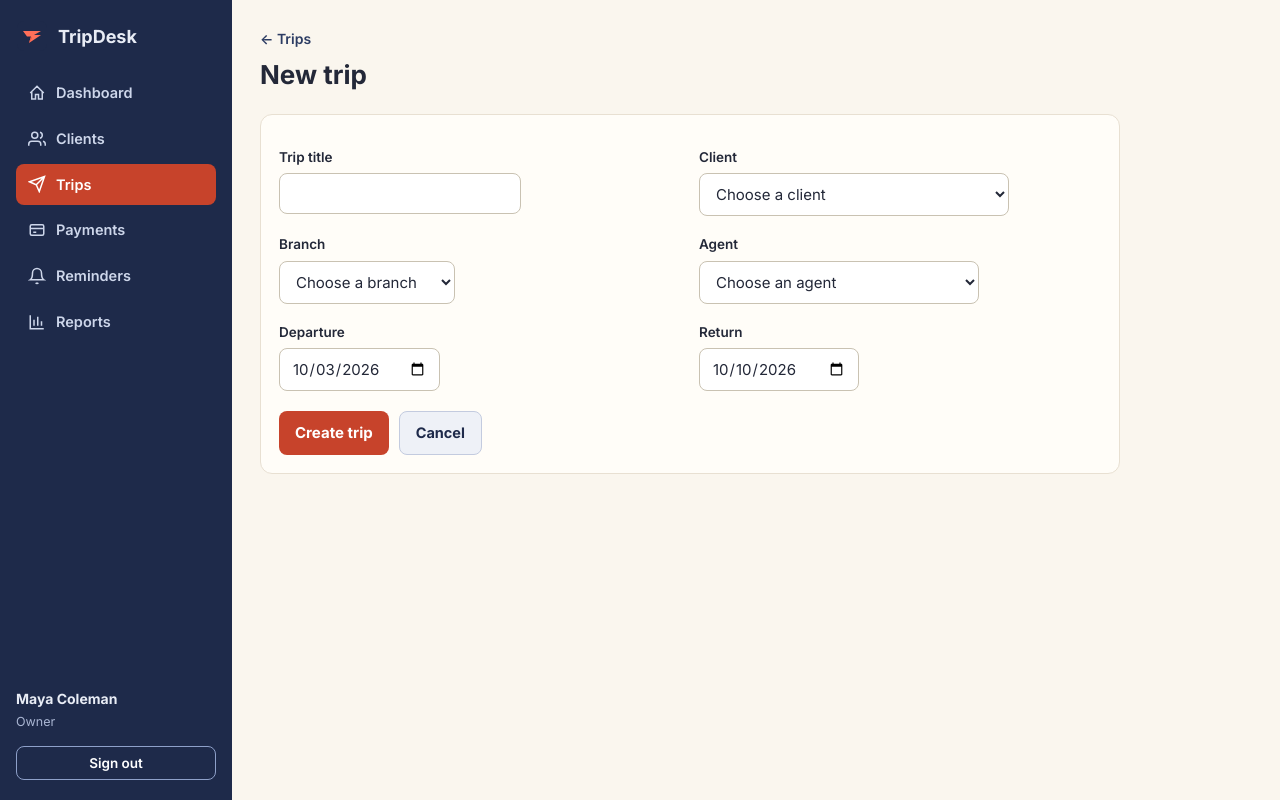
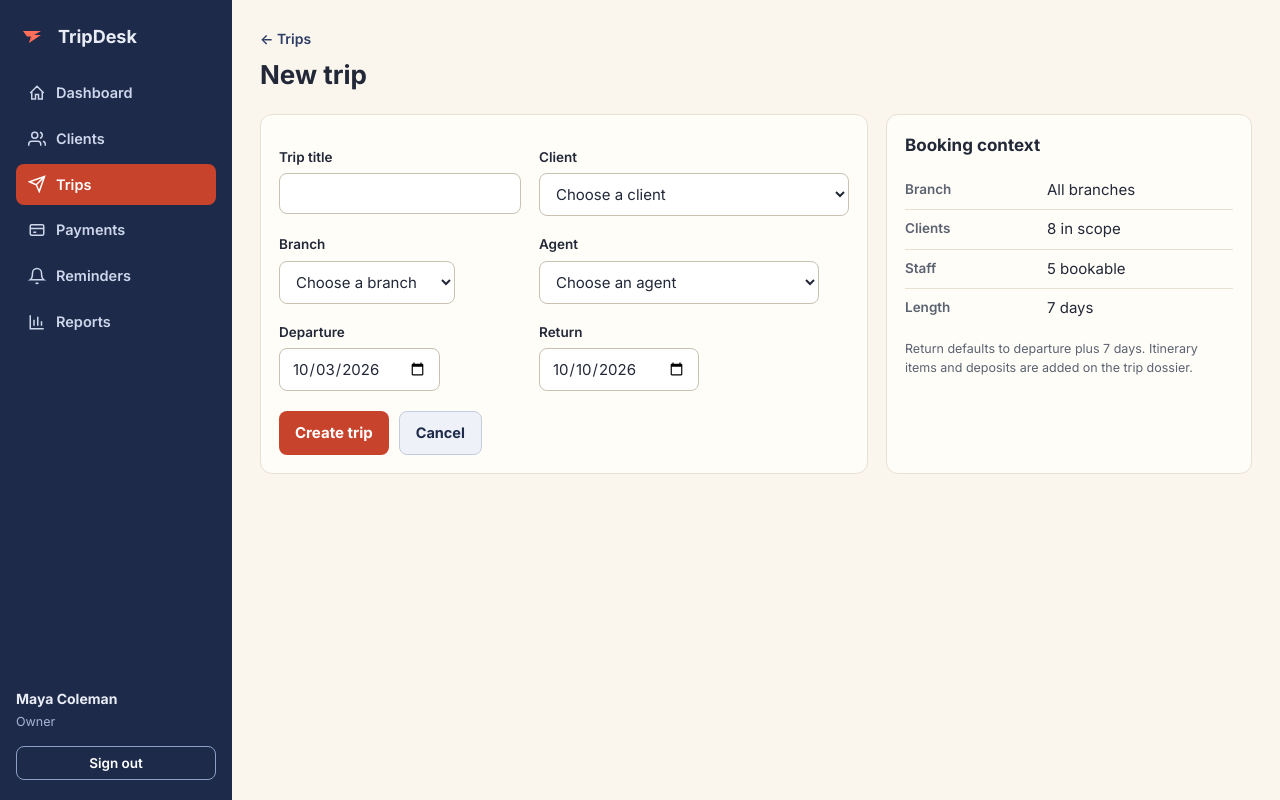
Before and after one commit to KhyleMendoza/tripdesk, a Flask app: page /trips/new in a window 1280 px wide. Run offline with Flask 3, Linux system fonts and the light colour scheme; the visitor is signed in with stand-in values (Sample User, id 1); data comes from the database, SQL or seed files in the repository.

Commit message:
Clarify payments subtitle and improve new-trip form

```diff
--- a/templates/payments/list.html
+++ b/templates/payments/list.html
@@ -4,7 +4,7 @@
 <header class="page-head row">
   <div>
     <h1>Payments</h1>
-    <p class="muted">${{ "{:,.2f}".format(net) }} net collected · ${{ "{:,.2f}".format(collected) }} in · ${{ "{:,.2f}".format(refunded) }} refunded{% if not can_filter and user.branch_name %} · {{ user.branch_name }}{% endif %}</p>
+    <p class="muted">${{ "{:,.2f}".format(collected) }} collected · ${{ "{:,.2f}".format(refunded) }} refunded{% if not can_filter and user.branch_name %} · {{ user.branch_name }}{% endif %}</p>
   </div>
   <a class="btn-primary btn-auto" href="{{ url_for('payment_new') }}">Record payment</a>
 </header>
--- a/templates/trips/form.html
+++ b/templates/trips/form.html
@@ -8,6 +8,7 @@
   </div>
 </header>
 
+<div class="grid-2">
 <section class="card form-card">
   <form method="post" action="{{ url_for('trip_new') }}" novalidate>
     <div class="form-grid">
@@ -67,4 +68,39 @@
     </div>
   </form>
 </section>
+<aside class="card" aria-label="Booking context">
+  <h2>Booking context</h2>
+  <dl class="kv">
+    <div><dt>Branch</dt><dd>{{ context.branch }}</dd></div>
+    <div><dt>Clients</dt><dd>{{ context.clients }} in scope</dd></div>
+    <div><dt>Staff</dt><dd>{{ context.staff }} bookable</dd></div>
+    <div><dt>Length</dt><dd id="trip-length">7 days</dd></div>
+  </dl>
+  <p class="muted small">Return defaults to departure plus 7 days. Itinerary items and deposits are added on the trip dossier.</p>
+</aside>
+</div>
+<script>
+(function () {
+  var dep = document.getElementById("departure_date");
+  var ret = document.getElementById("return_date");
+  var label = document.getElementById("trip-length");
+  function plusDays(iso, days) {
+    var parts = iso.split("-").map(Number);
+    var day = new Date(parts[0], parts[1] - 1, parts[2] + days);
+    function two(n) { return (n < 10 ? "0" : "") + n; }
+    return day.getFullYear() + "-" + two(day.getMonth() + 1) + "-" + two(day.getDate());
+  }
+  function refresh(defaultReturn) {
+    if (!dep.value) return;
+    if (defaultReturn && (!ret.value || ret.value < dep.value)) ret.value = plusDays(dep.value, 7);
+    if (label && dep.value && ret.value && ret.value >= dep.value) {
+      var nights = Math.round((new Date(ret.value) - new Date(dep.value)) / 86400000);
+      label.textContent = nights + (nights === 1 ? " day" : " days");
+    }
+  }
+  dep.addEventListener("change", function () { refresh(true); });
+  ret.addEventListener("change", function () { refresh(false); });
+  refresh(false);
+})();
+</script>
 {% endblock %}
```
Also changed, not shown: tests/test_fixes.py (added, +51 -0 lines), 8 other files.
